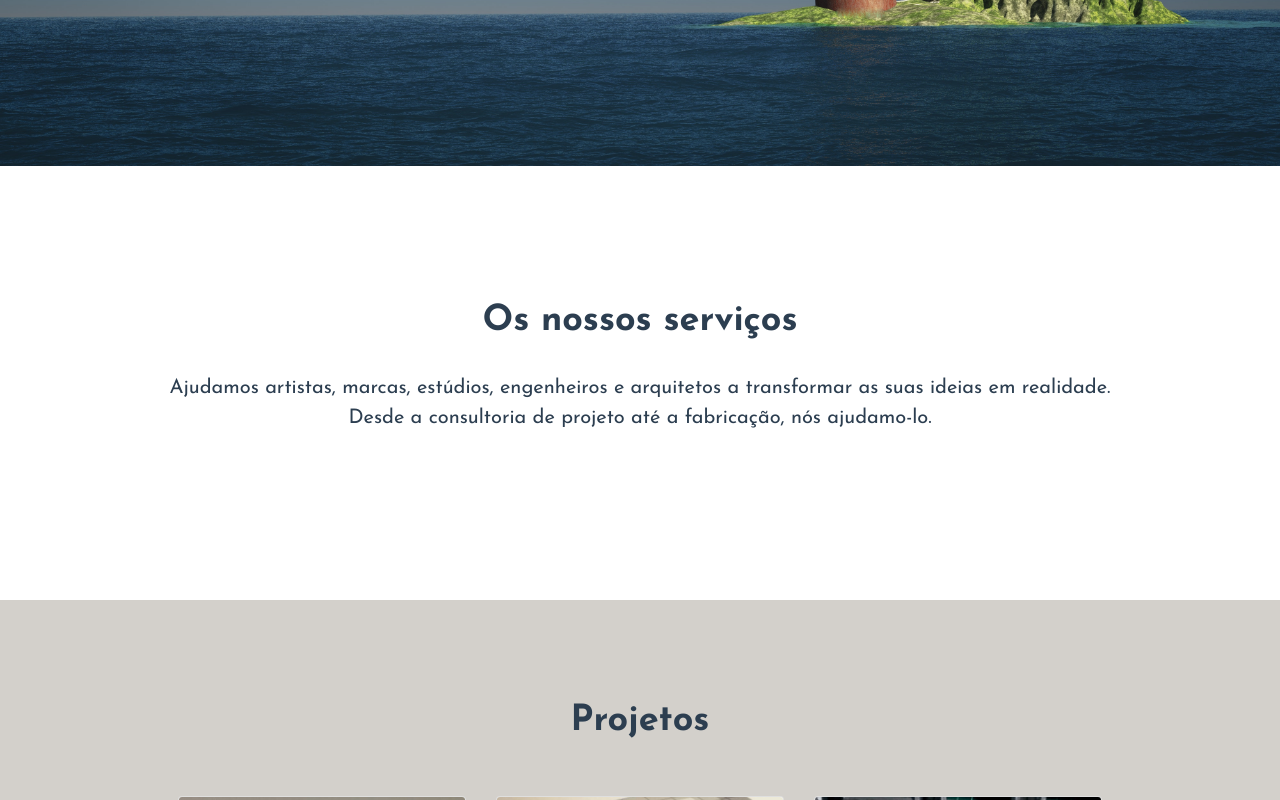
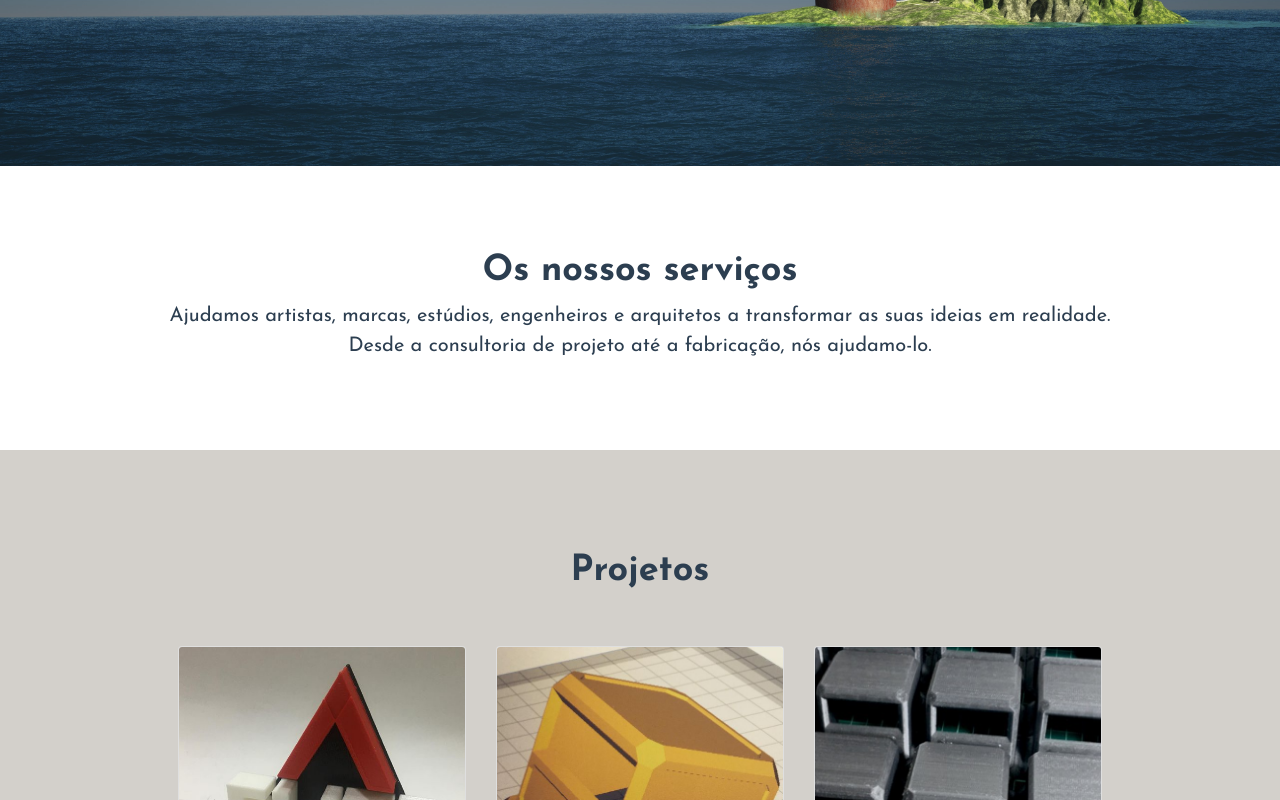
Before and after one commit to DevTiago/chimp3d, a Vue app: page / in a window 1280 px wide. Shown: the part 634-1434 px from the top of the page. Built offline with nearby package versions, Linux system fonts and the light colour scheme.

Commit message:
navigation fix

```diff
--- a/src/components/Navbar.vue
+++ b/src/components/Navbar.vue
@@ -32,11 +32,11 @@
           </li>
 
           <li class="nav-item">
-            <a class="nav-link" href="#">Serviços</a>
+            <a class="nav-link" href="#services">Serviços</a>
           </li>
 
           <li class="nav-item">
-            <a class="nav-link" href="#">Projetos</a>
+            <a class="nav-link" href="#projects">Projetos</a>
           </li>
 
           <li class="nav-item">
--- a/src/components/Services.vue
+++ b/src/components/Services.vue
@@ -1,13 +1,15 @@
 <template>
-  <div id="services" class="container">
+  <div id="services">
+    <div class="container">
+      <h2>Os nossos serviços</h2>
       <div class="row">
         <div class="services-description col-12">
-        <h2>Os nossos serviços</h2>
           <p>
             Ajudamos artistas, marcas, estúdios, engenheiros e arquitetos a
             transformar as suas ideias em realidade. <br />
             Desde a consultoria de projeto até a fabricação, nós ajudamo-lo.
           </p>
+        </div>
       </div>
     </div>
 
@@ -21,17 +23,16 @@ export default {};
 
 <style lang="scss" scoped>
 #services {
-  margin-top: 150px;
+  padding: 100px;
   height: 300px;
-}
-
-.services-description {
   h2 {
     font-size: 36px;
     font-weight: bold;
   }
+}
+
+.services-description {
   p {
-    margin-top: 30px;
     font-size: 20px;
   }
 }
```
Lines whose indentation alone changed are shown as unchanged.
